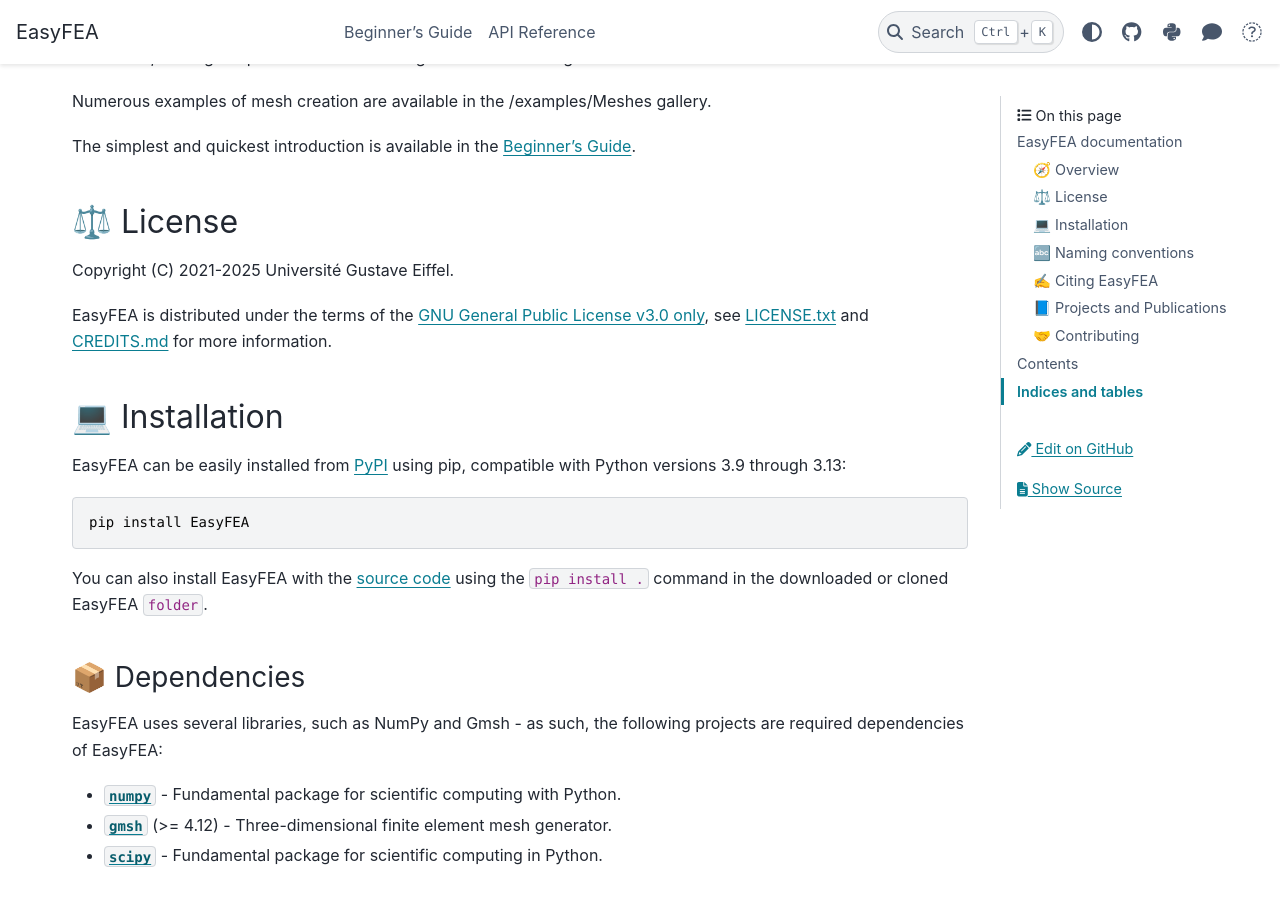
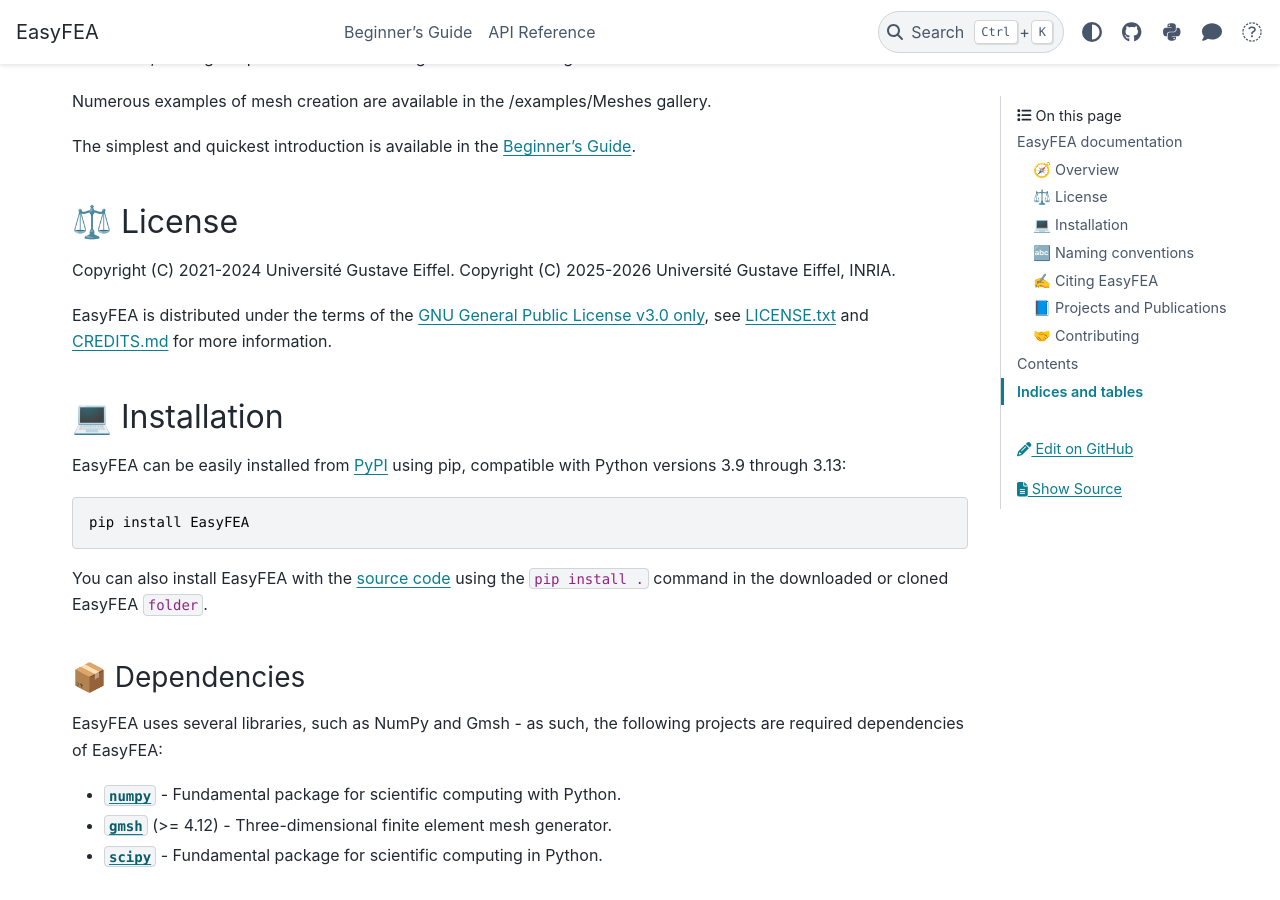
Before and after one commit to matnoel/EasyFEA, a Sphinx documentation site: the page built from docs/index.md, in a window 1280 px wide and 900 px high, scrolled down 1127 px. Built offline with Sphinx 7.4.7 and the PyData theme 0.15.4, drawn with Linux system fonts in a browser that asks for light colours; pages that are not in the unit, such as notebooks, are missing from menus.

Commit message:
Update Copyright in README.md and docs/index.md

```diff
--- a/docs/index.md
+++ b/docs/index.md
@@ -23,7 +23,8 @@
 
 ## ⚖️ License
 
-Copyright (C) 2021-2025 Université Gustave Eiffel.
+Copyright (C) 2021-2024 Université Gustave Eiffel.
+Copyright (C) 2025-2026 Université Gustave Eiffel, INRIA.
 
 EasyFEA is distributed under the terms of the [GNU General Public License v3.0 only](https://spdx.org/licenses/GPL-3.0-only.html), see [LICENSE.txt](https://github.com/matnoel/EasyFEA/blob/main/LICENSE.txt) and [CREDITS.md](https://github.com/matnoel/EasyFEA/blob/main/CREDITS.md) for more information.
 
```
Also changed, not shown: README.md (+2 -1 lines).
